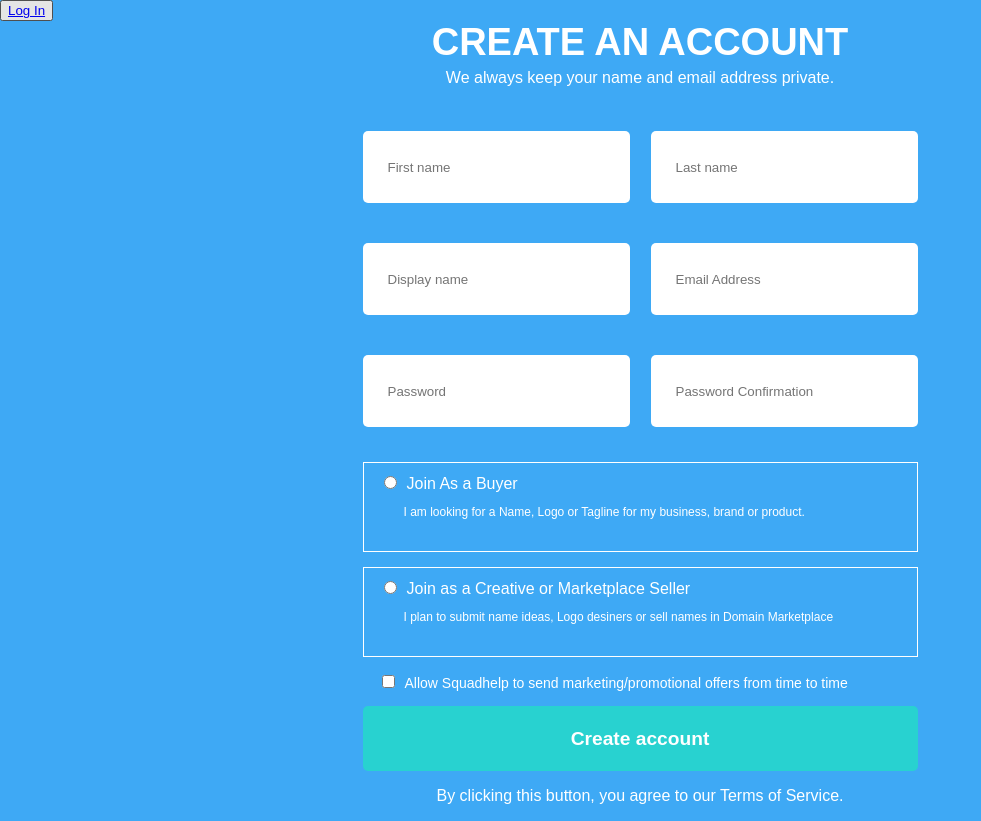
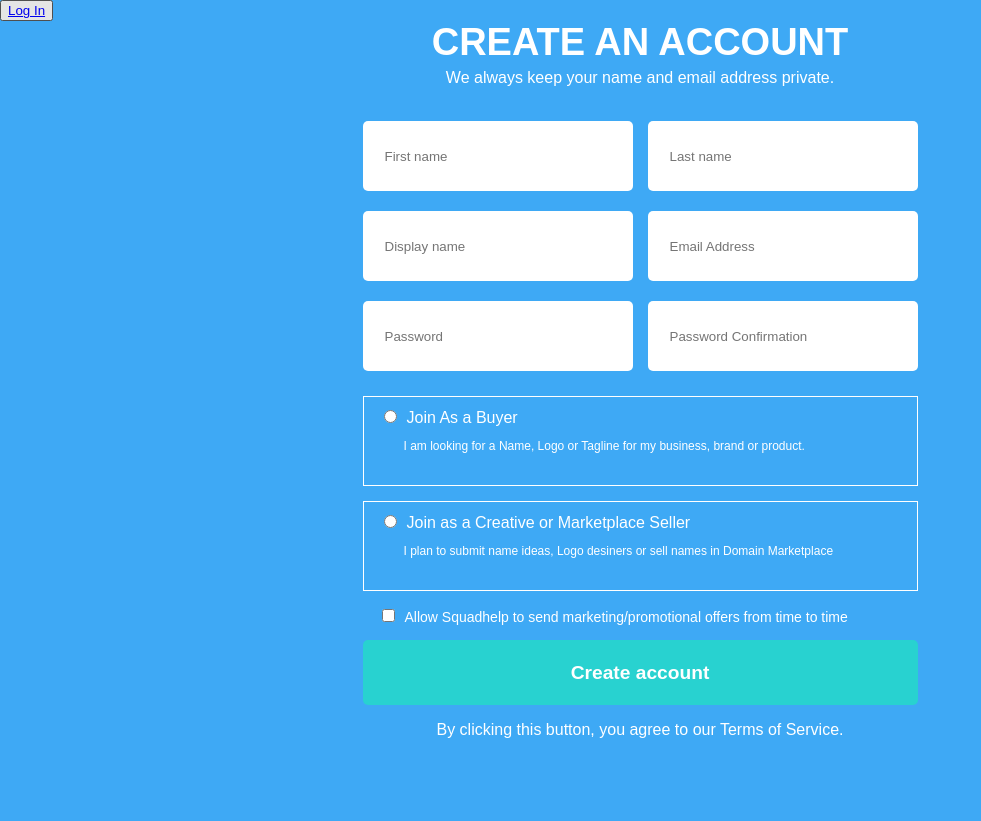
Before and after one commit to MMMorpheus/Form, a React (Create React App) app: page /sign_up in a window 1280 px wide. Shown: the whole page, without its empty margins (0-981 px from the left). After the commit the page ends 800 px from the top, so only its background shows below. Built offline with nearby package versions, Linux system fonts and the light colour scheme.

Commit message:
Error mes. positions fixed

```diff
--- a/src/components/Input/InputWithError.js
+++ b/src/components/Input/InputWithError.js
@@ -3,14 +3,16 @@ import { Field, ErrorMessage } from 'formik';
 import style from './InputWithError.module.css'
 import cx from 'classnames'
 
-const InputWithError = ({name, type, placeholder}) => {
+const InputWithError = ({name, type, placeholder, width, errorPos}) => {
+
+    const cssForError = cx(style.errorMessage, style[errorPos])
 
 
     return (
         <label className={style.containerForErrorMessage}>
             <Field name={name}>
                 {({field, form, meta}) => {
-                    const cssForInput = cx(style.textInput, {
+                    const cssForInput = cx(style.textInput, style[width], {
                         [style.invalid]: meta.touched && meta.error,
                         [style.valid]: meta.touched && !meta.error})
 
@@ -18,7 +20,7 @@ const InputWithError = ({name, type, placeholder}) => {
                     <input type={type}  {...field} className={cssForInput} placeholder={placeholder}/>
                 )}}
             </Field>
-            <ErrorMessage name={name} component="div" className={style.errorMessage}/>
+            <ErrorMessage name={name} component="div" className={cssForError}/>
             </label>
     );
 }
--- a/src/components/Input/InputWithError.module.css
+++ b/src/components/Input/InputWithError.module.css
@@ -5,8 +5,12 @@
     border-radius: 5px;
     height: 70px;
     text-indent: 20px;
+    margin: 20px 0 0 0;
+}
 
-    margin: 20px 0 0 0;
+.signUp {
+    width: 270px;
+    margin: 10px 0;
 }
 
 .valid {
@@ -23,7 +27,6 @@
 .errorMessage {
     position: absolute;
     left: 102%;
-    bottom: -150%;
     width: 150px;
     height: 70px;
     border-radius: 5px;
@@ -33,3 +36,18 @@
     align-items: center;
     justify-content: center;
 }
+
+.logInPosition {
+    bottom: -150%;
+}
+
+.signUpRight {
+    top: 10%;
+    left: 102%;
+}
+
+.signUpLeft {
+    top: 10%;
+    left: -58%
+
+}
--- a/src/components/LogIn/LogIn.js
+++ b/src/components/LogIn/LogIn.js
@@ -23,8 +23,8 @@ const LogIn = () => {
             <h2>LOGIN TO YOUR ACCOUNT</h2>
             <Formik initialValues={initialValues} onSubmit={formikSubmit} validationSchema={LOG_IN_SCHEMA}>
                 <Form>
-                    <InputWithError name="email" type="text" placeholder="Email" />
-                    <InputWithError name="password" type="password" placeholder="Password"/>
+                    <InputWithError name="email" type="text" placeholder="Email" errorPos="logInPosition"/>
+                    <InputWithError name="password" type="password" placeholder="Password" errorPos="logInPosition"/>
                     <div className={style.miniWrapper}>
                         <label>
                             <Field type='checkbox' name='rememberMeToggle' />
--- a/src/components/SignUp/SignUp.js
+++ b/src/components/SignUp/SignUp.js
@@ -2,6 +2,9 @@ import React from 'react';
 import {Formik, Field, Form, ErrorMessage} from 'formik'
 import style from './SignUp.module.css'
 import { SIGN_UP_SCHEMA } from '../../utils/validation/schemas';
+import InputWithError from '../Input/InputWithError';
+import SubmitBtn from '../SubmitBtn/SubmitBtn';
+
 
 const initialValues ={
     firstName: '',
@@ -30,30 +33,12 @@ const SignUp = () => {
             <Formik initialValues={initialValues} onSubmit={formikSubmit} validationSchema={SIGN_UP_SCHEMA}>
                 <Form>
                     <div className={style.TextInputContainer}>
-                        <label className={style.ContainerForMessage}>
-                            <Field className={style.TextInput} name='firstName' placeholder='First name' />
-                            <ErrorMessage name='firstName' component="div" className={style.ErrorMessage}/>
-                        </label>
-                        <label className={style.ContainerForMessage}>
-                            <Field className={style.TextInput} name='lastName' placeholder='Last name' />
-                            <ErrorMessage name='lastName' component="div" className={style.ErrorMessage}/>
-                        </label>
-                        <label className={style.ContainerForMessage}>
-                            <Field className={style.TextInput} name='displayName' placeholder='Display name' />
-                            <ErrorMessage name='displayName' component="div" className={style.ErrorMessage}/>
-                        </label>
-                        <label className={style.ContainerForMessage}>
-                            <Field className={style.TextInput} name='email' placeholder='Email Address' />
-                            <ErrorMessage name='email' component="div" className={style.ErrorMessage}/>
-                        </label>
-                        <label className={style.ContainerForMessage}>
-                            <Field className={style.TextInput} name='password' type='password'  placeholder='Password' />
-                            <ErrorMessage name='password' component="div" className={style.ErrorMessage}/>
-                        </label>
-                        <label className={style.ContainerForMessage}>
-                            <Field className={style.TextInput} name='passConfirmation' type='password'  placeholder='Password Confirmation' />
-                            <ErrorMessage name='passConfirmation' component="div" className={style.ErrorMessage}/>
-                        </label>
+                        <InputWithError name="firstName" type="text" placeholder="First name" width="signUp" errorPos="signUpLeft"/>
+                        <InputWithError name="lasttName" type="text" placeholder="Last name" width="signUp" errorPos="signUpRight"/>
+                        <InputWithError name="displayName" type="text" placeholder="Display name" width="signUp" errorPos="signUpLeft"/>
+                        <InputWithError name="email" type="text" placeholder="Email Address" width="signUp" errorPos="signUpRight"/>
+                        <InputWithError name="password" type="text" placeholder="Password" width="signUp" errorPos="signUpLeft"/>
+                        <InputWithError name="passConfirmation" type="text" placeholder="Password Confirmation" width="signUp" errorPos="signUpRight"/>
                     </div>
                     <div className={style.RadioContainer}>
                         <label>
```
